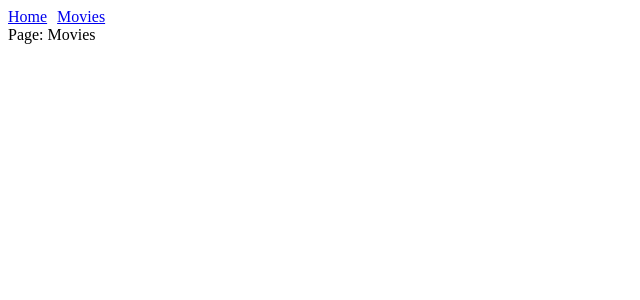
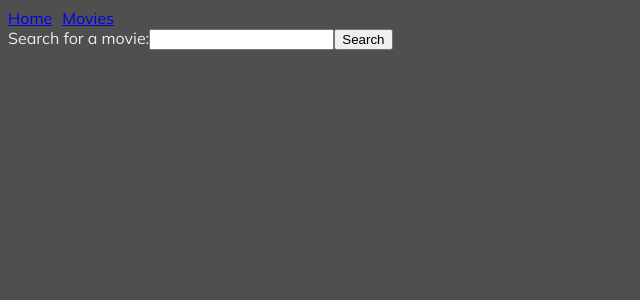
Before and after one commit to pulchrit/nuxt-3-fundamentals, a Nuxt app: page /movies in a window 1280 px wide. Shown: the top 300 px of the page, without its empty margins (0-640 px from the left). Built offline with nearby package versions, Linux system fonts and the light colour scheme.

Commit message:
use google fonts, install sass, create stylesheets, fetch data from omdb api

```diff
--- /dev/null
+++ b/assets/main.scss
@@ -0,0 +1,6 @@
+body {
+  background-color: #4f4f4f;
+  color: #ECECEC;
+  font-family: "Mulish", sans-serif;
+  font-weight: 400;
+}
--- a/nuxt.config.ts
+++ b/nuxt.config.ts
@@ -1,4 +1,16 @@
 // https://nuxt.com/docs/api/configuration/nuxt-config
 export default defineNuxtConfig({
-  devtools: { enabled: true }
+  devtools: { enabled: true },
+  runtimeConfig: {
+    public: {
+      apiKey: 'daf20600',
+    }
+  },
+  css: ['~/assets/main.scss'],
+  modules: ['@nuxtjs/google-fonts'],
+  googleFonts: {
+    families: {
+      Mulish: [400, 900],
+    }
+  }
 })
--- a/package.json
+++ b/package.json
@@ -10,8 +10,12 @@
     "postinstall": "nuxt prepare"
   },
   "devDependencies": {
+    "@nuxtjs/google-fonts": "^3.1.3",
     "nuxt": "^3.9.3",
     "vue": "^3.4.14",
     "vue-router": "^4.2.5"
+  },
+  "dependencies": {
+    "sass": "^1.70.0"
   }
 }
--- a/pages/movies/index.vue
+++ b/pages/movies/index.vue
@@ -1,9 +1,47 @@
-<script lang="ts" setup></script>
+<script setup>
+
+  const query = ref('');
+  const movies = ref([]);
+  const config = useRuntimeConfig();
+
+  async function search() {
+    // you can use $fetch directly or use the useFetch composable
+    // const { Search } = await $fetch(`http://www.omdbapi.com/?apikey=${config.public.apiKey}&s=${query.value}`);
+    const { data } = await useFetch('http://www.omdbapi.com/', {
+      query: {
+        apikey: config.public.apiKey,
+        s: query.value,
+      }
+    })
+    console.log('data', data.value);
+    movies.value = data.value.Search;
+  }
+</script>
 
 <template>
-  <div>
-    Page: Movies
-  </div>
+  <!--  @submit is shorthand syntax, prevent calls preventDefault
+  so we can override standard browser behavior -->
+  <form @submit.prevent="search">
+    <label for="#search">Search for a movie:</label>
+    <input id="search" type="text" v-model="query">
+    <button>Search</button>
+  </form>
+  <ul class="movie-list">
+    <li v-for="movie in movies" :key="movie.imbdID">
+      <!--  instead of passing a long string /moveis/..., you can
+        pass an object with the name and params of the route  -->
+      <NuxtLink :to="{ name: 'movies-id', params: { id: movie.imdbID } }">
+        <img :src="movie.Poster" :alt="movie.title" />
+      </NuxtLink>
+    </li>
+  </ul>
 </template>
 
-<style scoped></style>
+<style scoped lang="scss">
+  .movie-list {
+    display: flex;
+    flex-wrap: wrap;
+    gap: 10px;
+    list-style: none;
+  }
+</style>
```
Also changed, not shown: 2 other files (tests, documents, lock files or other folders).
